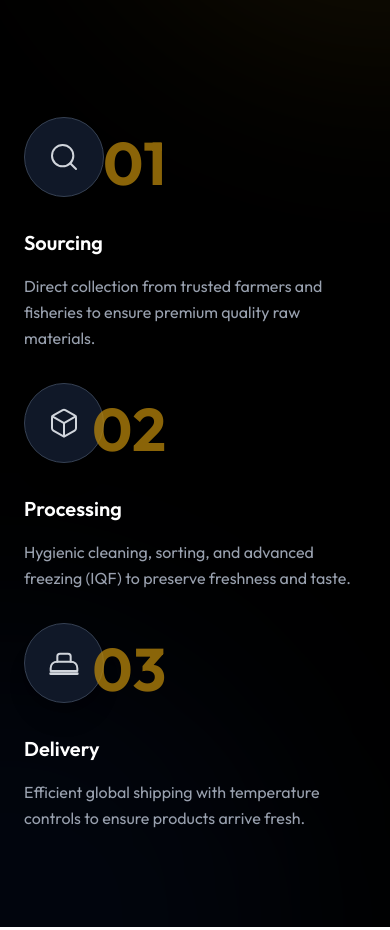
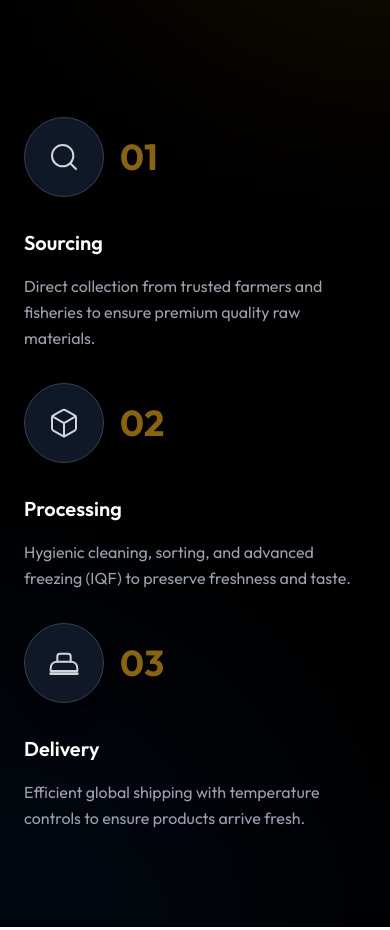
Before and after one commit to Shibilipadalath/logistic-web, a Next.js app: page / in a window 390 px wide. Shown: the part 4400-5330 px from the top of the page. Built offline with nearby package versions, Linux system fonts and the light colour scheme; a web font is replaced by a local one.

Commit message:
fixed resposiveness

```diff
--- a/src/components/Process.tsx
+++ b/src/components/Process.tsx
@@ -80,12 +80,15 @@ export default function Process() {
             </span>
             <h2 className="text-3xl md:text-5xl lg:text-6xl font-black leading-[1.1] tracking-tighter">
               From Nature to <br />
-              <span className="font-serif italic text-brand-primary lowercase normal-case">Your Doorstep.</span>
+              <span className="font-serif italic text-brand-primary lowercase normal-case">
+                Your Doorstep.
+              </span>
             </h2>
           </div>
 
           <p className="text-gray-400 max-w-sm text-lg relative -top-10">
-            We ensure freshness, safety, and excellence in every step of the journey.
+            We ensure freshness, safety, and excellence in every step of the
+            journey.
           </p>
         </div>
 
@@ -104,7 +107,16 @@ export default function Process() {
               </div>
 
               {/* Number */}
-              <span className="text-6xl font-bold text-[#B8860B] absolute top-4 right-50 opacity-75 select-none group-hover:text-[#8B5E00] transition-colors">
+              <span
+                className="
+  text-4xl sm:text-5xl lg:text-6xl
+  font-bold text-[#B8860B]
+  absolute top-5 left-24 sm:left-28
+  opacity-75 select-none
+  group-hover:text-[#8B5E00]
+  transition-colors
+"
+              >
                 {step.number}
               </span>
 
```
